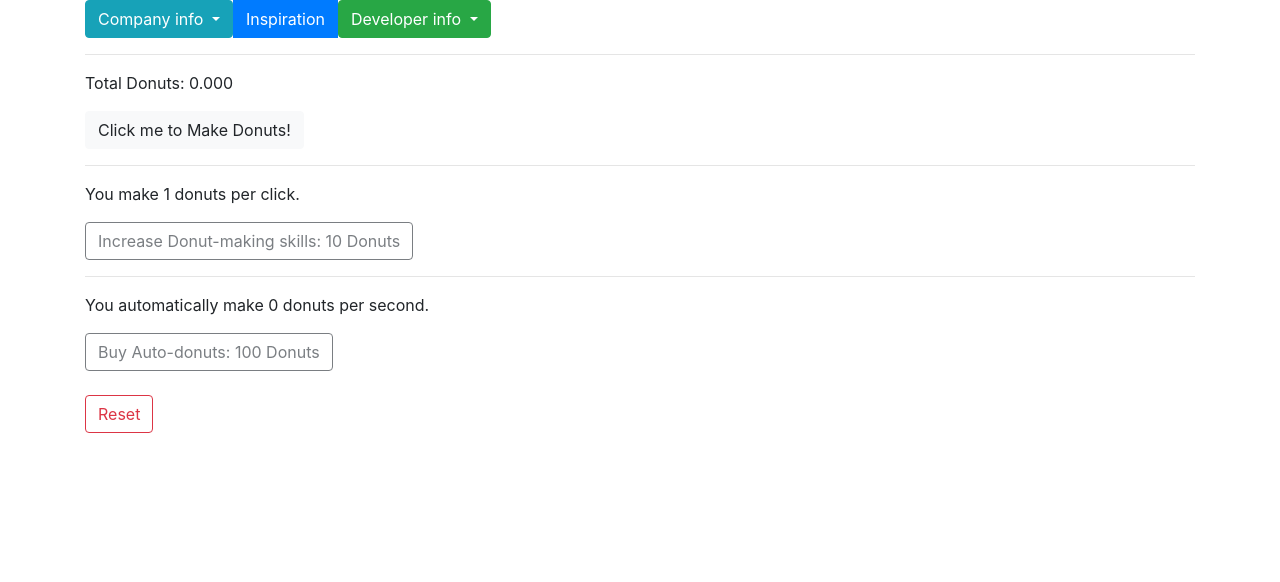
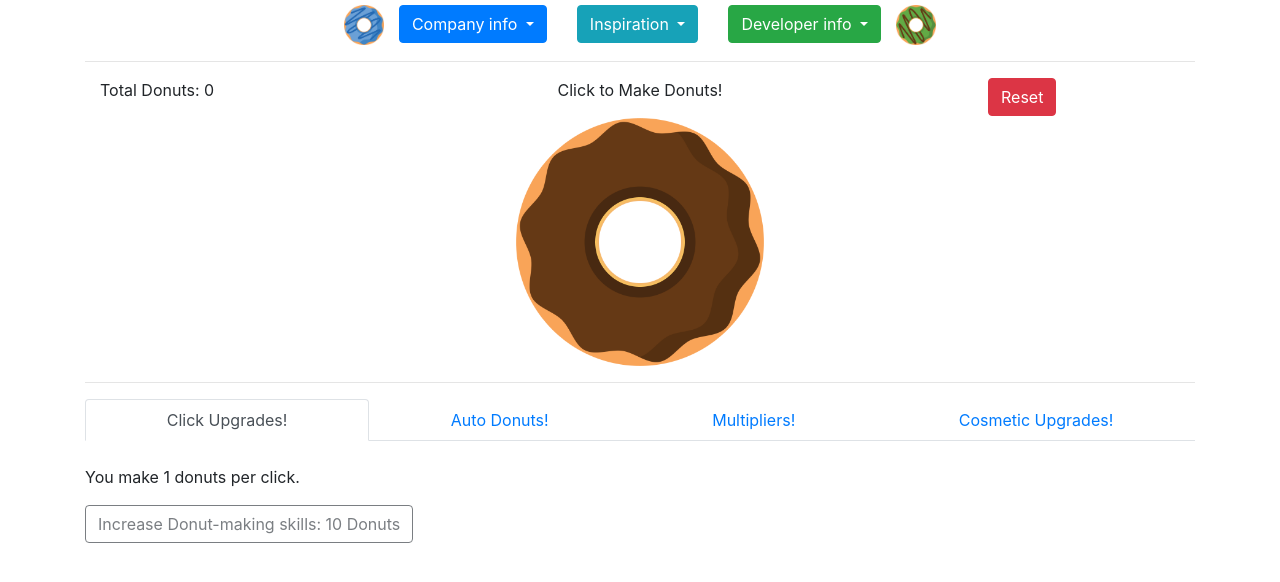
Before and after one commit to 2022-Summer-Cohort/donut-maker-AlexKStein, a website built with Parcel: page index.html in a window 1280 px wide. Built offline with nearby package versions, Linux system fonts and the light colour scheme.

Commit message:
Design is all but done! Plus tweaked some numbers. stretch features incoming

```diff
--- a/app.js
+++ b/app.js
@@ -9,19 +9,32 @@ const clickRateEl = document.querySelector("#click-rate");
 const autoRateEl = document.querySelector("#auto-count");
 const autoBtn = document.querySelector("#buy-autos");
 const resetBtn = document.querySelector("#reset-game");
+const mutliplierEl = document.querySelector("#multiplier-count");
+const multiplyBtn = document.querySelector("#buy-multiplier");
 
 function donutCounter(){
-    counterEl.innerText = "Total Donuts: " + donutMaker.totalDonuts.toPrecision(4);
-    if(donutMaker.totalDonuts>=donutMaker.mCost){
+    counterEl.innerText = "Total Donuts: " + Math.round(donutMaker.totalDonuts);
+    if(donutMaker.totalDonuts>=donutMaker.upgradeClickCost){
         upgradeBtn.disabled= false;
+    } else{
+        upgradeBtn.disabled=true;
     }
     if(donutMaker.totalDonuts >= donutMaker.autoCost){
         autoBtn.disabled=false;
+    } else{
+        autoBtn.disabled=true;
+    }
+    if(donutMaker.totalDonuts >= donutMaker.multiplierCost){
+        multiplyBtn.disabled=false;
+    } else{
+        multiplyBtn.disabled=true;
     }
 }
 function updateStats(){
-    clickRateEl.innerText = "You make " + donutMaker.multiplier.toPrecision(4) + " donuts per click.";
-    autoRateEl.innerText = "You automatically make " + (donutMaker.autoClickers*donutMaker.multiplier).toPrecision(4) + " donuts per second.";
+    clickRateEl.innerText = "You make " + Math.round(donutMaker.clickers*donutMaker.multiplier) + " donuts per click.";
+    autoRateEl.innerText = "You automatically make " + Math.round(donutMaker.autoClickers*donutMaker.multiplier) + " donuts per second.";
+    mutliplierEl.innerText = "You make "+ donutMaker.multiplier +"x as many donuts."
+
 }
 function autos(){
     donutMaker.activateAutoClicks()
@@ -31,16 +44,15 @@ function autos(){
 donutCounter();
 setInterval(autos, 1000)
 
-
 donutBtn.addEventListener("click", ()=>{
     donutMaker.addDonut();
-    console.log(donutMaker);
+    // console.log(donutMaker);
     donutCounter();
 })
 upgradeBtn.addEventListener("click", ()=>{
-    donutMaker.addClickMultiplier();
+    donutMaker.addClicks();
     updateStats();
-    upgradeBtn.innerText= "Increase Donut-making skills: " +  Math.round(donutMaker.mCost) + " Donuts";
+    upgradeBtn.innerText= "Increase Donut-making skills: " +  Math.round(donutMaker.upgradeClickCost) + " Donuts";
     donutCounter();
 })
 autoBtn.addEventListener("click", ()=>{
@@ -49,6 +61,12 @@ autoBtn.addEventListener("click", ()=>{
     autoBtn.innerText= "Buy Auto-donuts: " +  Math.round(donutMaker.autoCost) + " Donuts";
     donutCounter();
 })
+multiplyBtn.addEventListener("click", ()=>{
+    donutMaker.addClickMultiplier();
+    updateStats();
+    multiplyBtn.innerHTML="Buy a multiplier: " + donutMaker.mCost+ " Donuts";
+    donutCounter();
+})
 resetBtn.addEventListener("click", ()=>{
     location.reload();
 })
--- /dev/null
+++ b/css/layout.css
@@ -0,0 +1,13 @@
+#donut-maker:hover{
+    transform: scale(1.1);
+}
+#donut-maker:active{
+    transform:scale(1);
+}
+.header-donuts{
+    max-width: 40px;
+    height: auto;
+}
+.container{
+    margin-top: 5px;
+}
--- a/index.html
+++ b/index.html
@@ -1,20 +1,26 @@
 <!DOCTYPE html>
 <html lang="en">
+
 <head>
   <meta charset="UTF-8" />
   <meta http-equiv="X-UA-Compatible" content="IE=edge" />
   <meta name="viewport" content="width=device-width, initial-scale=1, shrink-to-fit=no">
   <title>Donut Clicker</title>
   <!-- Bootstrap CSS -->
-    <link rel="stylesheet" href="https://cdn.jsdelivr.net/npm/bootstrap@4.0.0/dist/css/bootstrap.min.css" integrity="sha384-Gn5384xqQ1aoWXA+058RXPxPg6fy4IWvTNh0E263XmFcJlSAwiGgFAW/dAiS6JXm" crossorigin="anonymous">
+  <link rel="stylesheet" href="https://cdn.jsdelivr.net/npm/bootstrap@4.0.0/dist/css/bootstrap.min.css"
+    integrity="sha384-Gn5384xqQ1aoWXA+058RXPxPg6fy4IWvTNh0E263XmFcJlSAwiGgFAW/dAiS6JXm" crossorigin="anonymous">
+  <link rel="stylesheet" href="/css/layout.css">
+</head>
 
-  </head>
 <body>
   <div class="container">
-      <header>
-        <div class="btn-group" role="group" aria-label="Basic example">
-          <div class="dropdown">
-            <button class="btn btn-info dropdown-toggle" type="button" id="dropdownMenuButton" data-toggle="dropdown" aria-haspopup="true" aria-expanded="false">
+    <header class="row">
+      <div class="col"></div>
+      <img src="/gfx/donutBlue.png" alt="cartoon vector of blue frosted donut" id="left-donut" class="header-donuts">
+      <nav class="btn-group" role="group">
+        <div class="dropdown col">
+          <button class="btn btn-primary dropdown-toggle" type="button" id="dropdownMenuButton" data-toggle="dropdown"
+            aria-haspopup="true" aria-expanded="false">
             Company info
           </button>
           <div class="dropdown-menu" aria-labelledby="dropdownMenu2">
@@ -23,11 +29,19 @@
             <a class="dropdown-item" href="#">Contact Us</a>
           </div>
         </div>
-
-          <a class="btn btn-primary" href="https://orteil.dashnet.org/cookieclicker/" role="button">Inspiration</a>
-
-          <div class="dropdown">
-            <button class="btn btn-success dropdown-toggle" type="button" id="dropdownMenuButton" data-toggle="dropdown" aria-haspopup="true" aria-expanded="false">
+          <div class="dropdown col">
+            <button class="btn btn-info dropdown-toggle" type="button" id="dropdownMenuButton" data-toggle="dropdown"
+            aria-haspopup="true" aria-expanded="false">
+            Inspiration
+          </button>
+          <div class="dropdown-menu" aria-labelledby="dropdownMenu2">
+            <a class="dropdown-item" href="https://orteil.dashnet.org/cookieclicker/" type="button">Cookie Clicker</a>
+            <a class="dropdown-item" href="https://www.gamehive.com/games/tap-titans-2">Tap Titans 2</a>
+          </div>
+        </div>
+        <div class="dropdown col">
+          <button class="btn btn-success dropdown-toggle" type="button" id="dropdownMenuButton" data-toggle="dropdown"
+            aria-haspopup="true" aria-expanded="false">
             Developer info
           </button>
           <div class="dropdown-menu" aria-labelledby="dropdownMenu2">
@@ -36,27 +50,83 @@
             <a class="dropdown-item" href="https://linkedin.com/in/alexkstein">LinkedIn (Hire me!)</a>
           </div>
         </div>
-
-        </div>
+      </nav>
+      <img src="/gfx/donutGreen.png" alt="cartoon vector of green frosted donut" class="header-donuts" id="right-donut">
+      <div class="col"></div>
     </header>
     <hr>
 
     <main>
-        <p id="counter">Total Donuts:</p>
-        <button id="donut-maker" type="button" class="btn btn-light">Click me to Make Donuts!</button>
-        <hr>
-        <section id="clicks">
-          <p id="click-rate">You make 1 donuts per click.</p>
-          <button id="buy-clicks" type="button" class="btn btn-outline-dark" disabled>Increase Donut-making skills: 10 Donuts</button>
+      <section id="game-window" class="container-fluid">
+        <div class="row">
+          <div class="col">
+            <p id="counter" class=>Total Donuts:</p>
+          </div>
+          <div class="col"></div>
+          <div class="col text-center">
+            <p>Click to Make Donuts!</p>
+          </div>
+          <div class="col"></div>
+          <div class="col">
+            <button id="reset-game" type="button" class="btn btn-danger"> Reset </button>
+          </div>
+        </div>
+        <div class="row">
+          <div class="col"></div>
+          <input id="donut-maker" type="image" src="/gfx/donutStart.png" class="img-fluid col-3"
+            alt="Simple Chocolate Donut - click to make Donuts!" id="donut" class="col-3">
+
+          </input>
+          <div class="col"></div>
+        </div>
       </section>
       <hr>
+      <section id="upgrades">
+
+        <ul class="nav nav-tabs nav-fill">
+          <li class="nav-item"><a class="nav-link active" href="#clicks" data-toggle="tab">Click Upgrades!</a></li>
+          <li class="nav-item"><a class="nav-link" href="#autos" data-toggle="tab">Auto Donuts!</a></li>
+          <li class="nav-item"><a class="nav-link" href="#multiply" data-toggle="tab">Multipliers!</a></li>
+          <li class="nav-item"><a class="nav-link" href="#cosmetic" data-toggle="tab">Cosmetic Upgrades!</a></li>
+        </ul>
+
+        <div class="tab-content">
+          <div class="tab-pane active" id="clicks">
+            <section id="clicks">
+              <br>
+              <p id="click-rate">You make 1 donuts per click.</p>
+              <button id="buy-clicks" type="button" class="btn btn-outline-dark" disabled>
+                Increase Donut-making skills: 10 Donuts
+              </button>
+            </section>
+          </div>
+          <div class="tab-pane" id="autos">
             <section id="autos">
+              <br>
               <p id="auto-count">You automatically make 0 donuts per second.</p>
-          <button id="buy-autos" type="button" class="btn btn-outline-dark" disabled>Buy Auto-donuts: 100 Donuts</button>
+              <button id="buy-autos" type="button" class="btn btn-outline-dark" disabled>
+                Buy Auto-donuts: 50 Donuts
+              </button>
             </section>
+          </div>
+          <div class="tab-pane" id="multiply">
+            <section id="multiplier">
+              <br>
+              <p id="multiplier-count">You make 1x as many donuts.</p>
+              <button id="buy-multiplier" type="button" class="btn btn-outline-dark" disabled>
+                Buy a multiplier: 500 Donuts
+              </button>
+            </section>
+          </div>
+          <div class="tab-pane" id="cosmetic"><br>
+            Coming Soon!
+          </div>
+        </div>
+      </section>
+
       <br>
       <section id="reset">
-          <button id="reset-game" type="button" class="btn btn-outline-danger">Reset</button>
+
       </section>
 
 
@@ -67,8 +137,15 @@
   </div>
   <script src="./app.js" type="module"></script>
   <!-- Bootstrap JS  -->
-    <script src="https://code.jquery.com/jquery-3.2.1.slim.min.js" integrity="sha384-KJ3o2DKtIkvYIK3UENzmM7KCkRr/rE9/Qpg6aAZGJwFDMVNA/GpGFF93hXpG5KkN" crossorigin="anonymous"></script>
-    <script src="https://cdn.jsdelivr.net/npm/popper.js@1.12.9/dist/umd/popper.min.js" integrity="sha384-ApNbgh9B+Y1QKtv3Rn7W3mgPxhU9K/ScQsAP7hUibX39j7fakFPskvXusvfa0b4Q" crossorigin="anonymous"></script>
-    <script src="https://cdn.jsdelivr.net/npm/bootstrap@4.0.0/dist/js/bootstrap.min.js" integrity="sha384-JZR6Spejh4U02d8jOt6vLEHfe/JQGiRRSQQxSfFWpi1MquVdAyjUar5+76PVCmYl" crossorigin="anonymous"></script>
+  <script src="https://code.jquery.com/jquery-3.2.1.slim.min.js"
+    integrity="sha384-KJ3o2DKtIkvYIK3UENzmM7KCkRr/rE9/Qpg6aAZGJwFDMVNA/GpGFF93hXpG5KkN"
+    crossorigin="anonymous"></script>
+  <script src="https://cdn.jsdelivr.net/npm/popper.js@1.12.9/dist/umd/popper.min.js"
+    integrity="sha384-ApNbgh9B+Y1QKtv3Rn7W3mgPxhU9K/ScQsAP7hUibX39j7fakFPskvXusvfa0b4Q"
+    crossorigin="anonymous"></script>
+  <script src="https://cdn.jsdelivr.net/npm/bootstrap@4.0.0/dist/js/bootstrap.min.js"
+    integrity="sha384-JZR6Spejh4U02d8jOt6vLEHfe/JQGiRRSQQxSfFWpi1MquVdAyjUar5+76PVCmYl"
+    crossorigin="anonymous"></script>
 </body>
+
 </html>
--- a/js/DonutMaker.js
+++ b/js/DonutMaker.js
@@ -4,8 +4,9 @@ class DonutMaker{
         this.clickers = 1;
         this.clickMultiplier=1;
         this.autoClicks=0;
-        this.autoClickCost =100;
-        this.multiplierCost = 10;
+        this.autoClickCost =50;
+        this.multiplierCost = 500;
+        this.clickCost = 10;
     }
 
     get clickRate(){
@@ -26,9 +27,19 @@ class DonutMaker{
     get autoCost(){
         return this.autoClickCost;
     }
+    get upgradeClickCost(){
+        return this.clickCost
+    }
 
     addDonut(){
         this.donutCount+= this.clickers*this.clickMultiplier;
+    }
+    addClicks(){
+        if(this.donutCount>=this.clickCost){
+            this.clickers++;
+            this.donutCount -=this.clickCost;
+            this.clickCost*=1.5;
+        }
     }
     addAutoClicks(){
         if (this.donutCount>=this.autoClickCost){
@@ -42,9 +53,9 @@ class DonutMaker{
     }
     addClickMultiplier(){
         if(this.donutCount>=this.multiplierCost){
-            this.clickMultiplier*=1.2;
+            this.clickMultiplier+=1;
             this.donutCount -= this.multiplierCost;
-            this.multiplierCost *= 1.1;
+            this.multiplierCost *= 2;
         }
     }
 }
```
Also changed, not shown: gfx/donutBlue.png (added), gfx/donutGreen.png (added), gfx/donutStart.png (added). Lines whose indentation alone changed are shown as unchanged.
